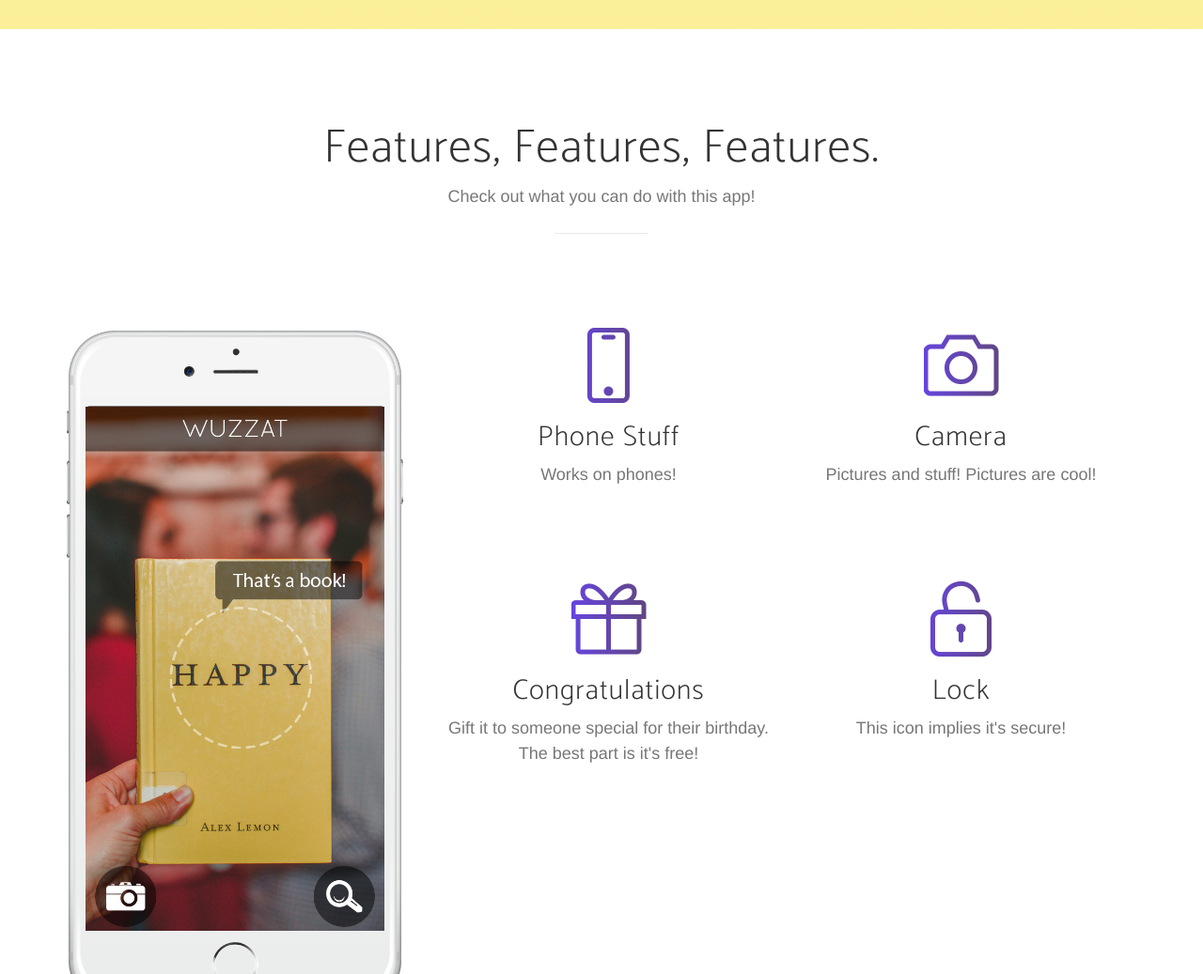
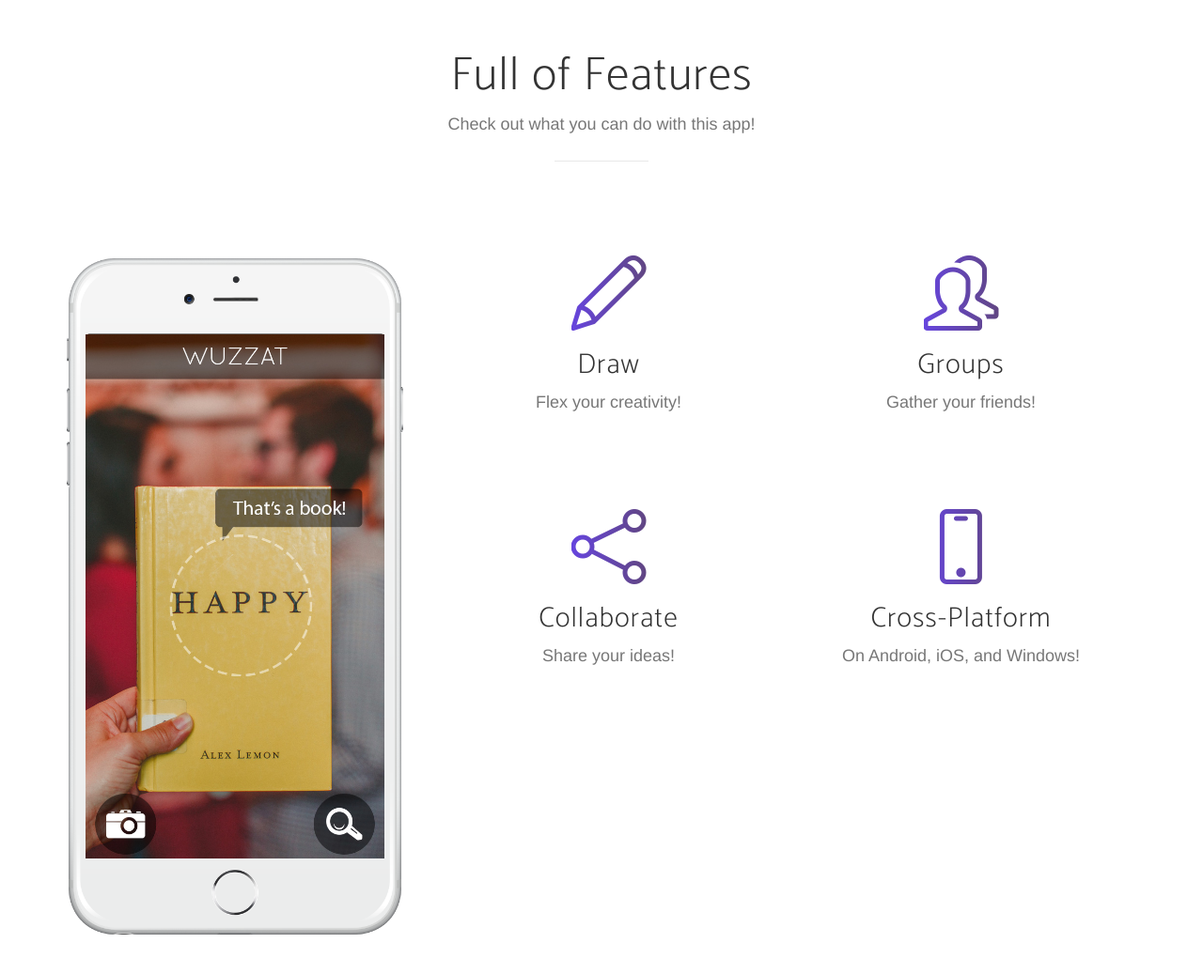
Before and after one commit to qqtip/inkwell_website, a website: page app/index.html in a window 1280 px wide. Shown: the part 1340-2377 px from the top of the page at 94% size. Drawn offline with nearby package versions, Linux system fonts and the light colour scheme; a web font is replaced by a local one.

Commit message:
added features and tagline

```diff
--- a/app/index.html
+++ b/app/index.html
@@ -9,8 +9,7 @@
     <meta name="description" content="">
     <meta name="author" content="">
 
-    <!-- TODO: tagline -->
-    <title>Inkwell - TAGLINE GOES HERE</title>
+    <title>Inkwell | Collaborate to Create</title>
 
     <!-- Bootstrap Core CSS -->
     <link href="lib/bootstrap/css/bootstrap.min.css" rel="stylesheet">
@@ -81,7 +80,9 @@
                 <div class="col-sm-7">
                     <div class="header-content">
                         <div class="header-content-inner">
-                            <h1>Inkwell lets you do a thing with your phone and then do the thing with your friends! Wow!</h1>
+                            <h1>
+                                Collaborate to create.
+                            </h1>
                             <a href="#download" class="btn btn-outline btn-xl page-scroll">Download Now</a>
                         </div>
                     </div>
@@ -115,8 +116,8 @@
             <div class="row">
                 <div class="col-md-8 col-md-offset-2">
                     <!-- TODO: come up with some tagline or some shit -->
-                    <h2 class="section-heading dark-text">Start drawing with your friends!</h2>
-                    <p class="dark-text">Inkwell is available on any mobile device. Download now to get started.</p>
+                    <h2 class="section-heading dark-text">Start drawing now!</h2>
+                    <p class="dark-text">Inkwell is available on any mobile device. Get started today.</p>
 
                     <!-- TODO: add app download links -->
                     <div class="badges">
@@ -138,7 +139,7 @@
             <div class="row">
                 <div class="col-lg-12 text-center">
                     <div class="section-heading">
-                        <h2>Features, Features, Features.</h2>
+                        <h2>Full of Features</h2>
                         <p class="text-muted">Check out what you can do with this app!</p>
                         <hr>
                     </div>
@@ -150,6 +151,7 @@
                         <div class="device-mockup iphone6_plus portrait white">
                             <div class="device">
 
+                                <!-- TODO: -->
                                 <!-- DEMO IMAGE -->
                                 <div class="screen">
                                     <img src="img/demo-screen-1.jpg" class="img-responsive" alt=""> </div>
@@ -169,9 +171,9 @@
 
                                 <!-- TODO: feature item 1 -->
                                 <div class="feature-item">
-                                    <i class="icon-screen-smartphone text-primary"></i>
-                                    <h3>Phone Stuff</h3>
-                                    <p class="text-muted">Works on phones!</p>
+                                    <i class="icon-pencil text-primary"></i>
+                                    <h3>Draw</h3>
+                                    <p class="text-muted">Flex your creativity!</p>
                                 </div>
                             </div>
 
@@ -179,9 +181,9 @@
 
                                 <!-- TODO: feature item  2 -->
                                 <div class="feature-item">
-                                    <i class="icon-camera text-primary"></i>
-                                    <h3>Camera</h3>
-                                    <p class="text-muted">Pictures and stuff! Pictures are cool!</p>
+                                    <i class="icon-people text-primary"></i>
+                                    <h3>Groups</h3>
+                                    <p class="text-muted">Gather your friends!</p>
                                 </div>
                             </div>
                         </div>
@@ -191,9 +193,9 @@
 
                                 <!-- TODO: feature item  3 -->
                                 <div class="feature-item">
-                                    <i class="icon-present text-primary"></i>
-                                    <h3>Congratulations</h3>
-                                    <p class="text-muted">Gift it to someone special for their birthday. The best part is it's free!</p>
+                                    <i class="icon-share text-primary"></i>
+                                    <h3>Collaborate</h3>
+                                    <p class="text-muted">Share your ideas!</p>
                                 </div>
                             </div>
 
@@ -201,9 +203,10 @@
 
                                 <!-- TODO: feature item  4 -->
                                 <div class="feature-item">
-                                    <i class="icon-lock-open text-primary"></i>
-                                    <h3>Lock</h3>
-                                    <p class="text-muted">This icon implies it's secure!</p>
+                                    <!-- <i class="icon-organization text-primary"></i> -->
+                                    <i class="icon-screen-smartphone text-primary"></i>
+                                    <h3>Cross-Platform</h3>
+                                    <p class="text-muted">On Android, iOS, and Windows!</p>
                                 </div>
                             </div>
                         </div>
```
